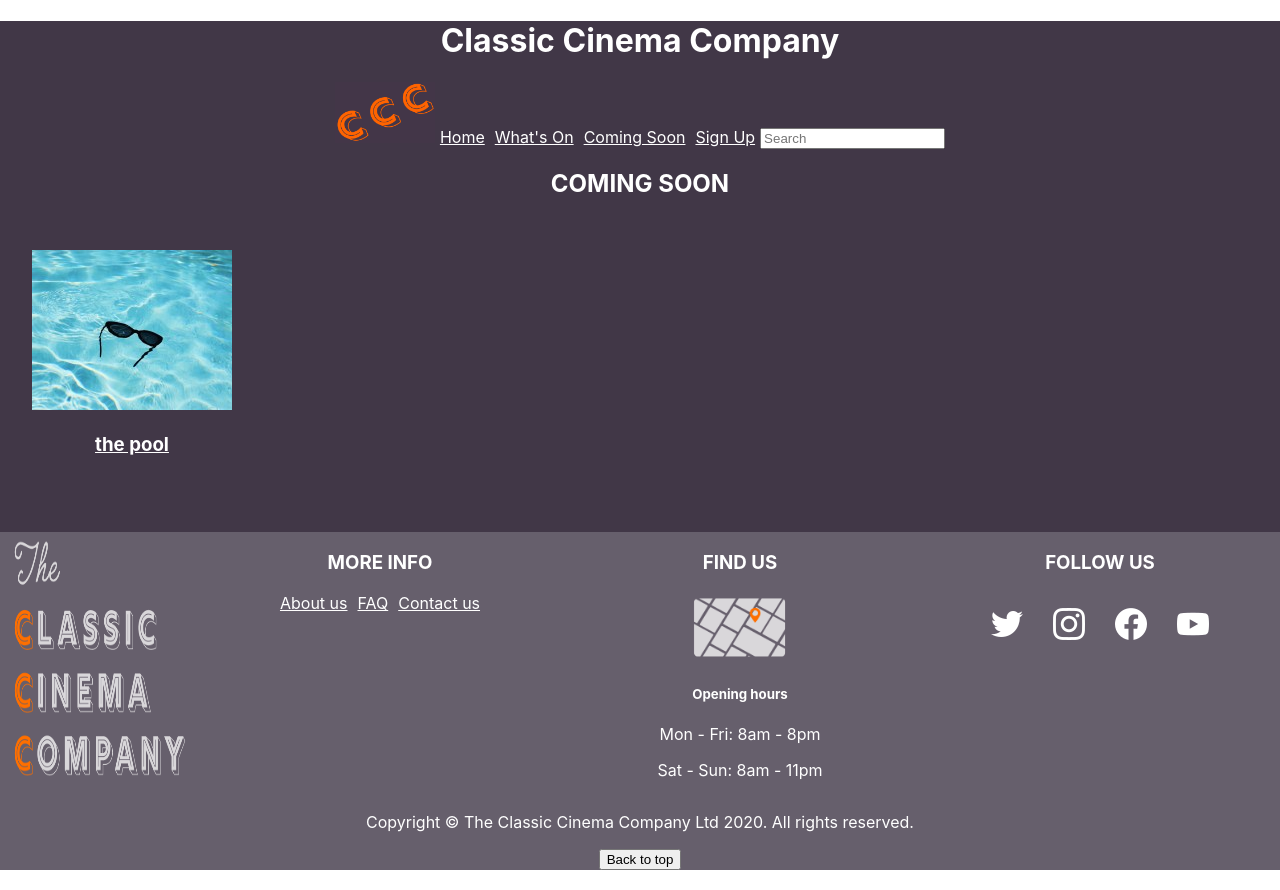
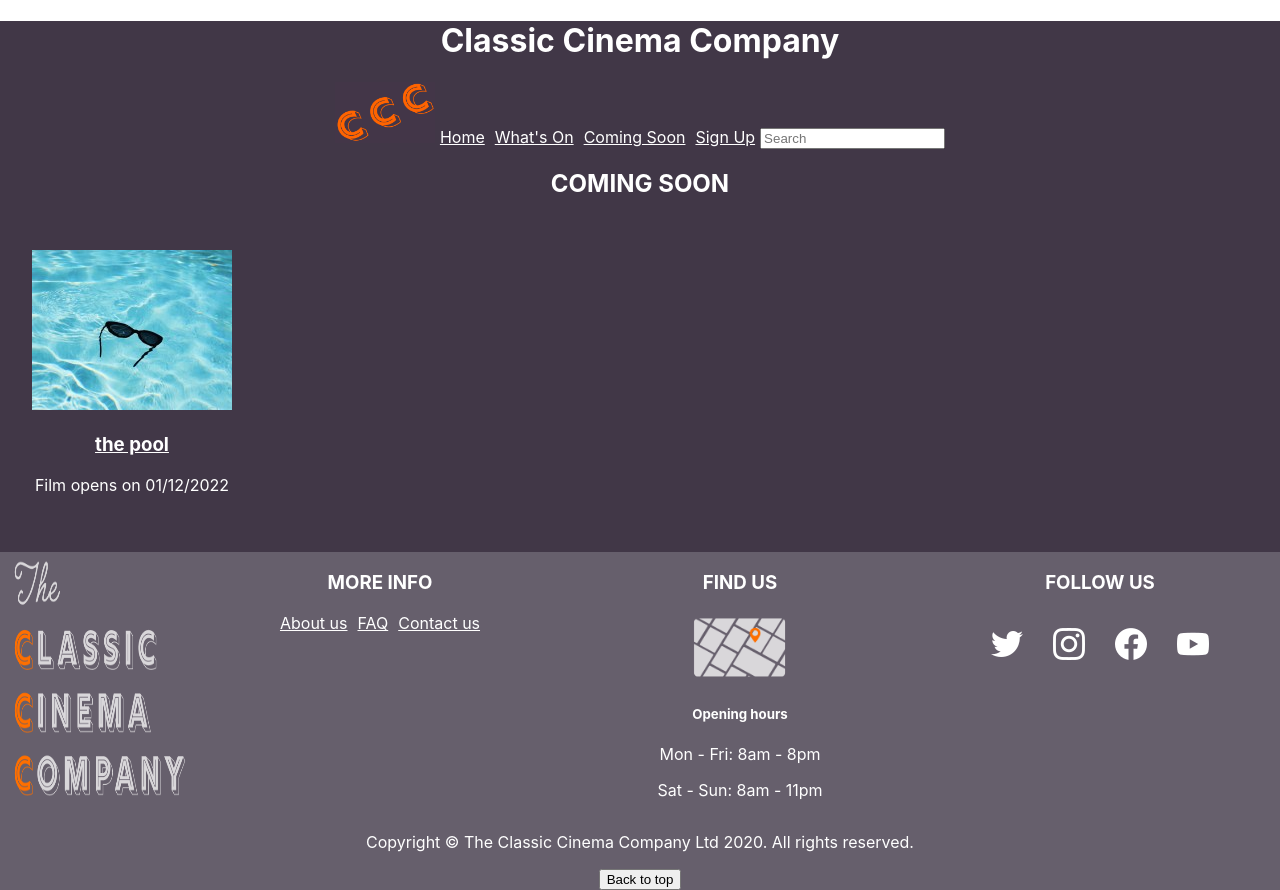
Before and after one commit to SomniGiggles/ReactTraining, a React (Create React App) app in the folder classic-cinema-company/: page /comingsoon in a window 1280 px wide. Built offline with nearby package versions, Linux system fonts and the light colour scheme.

Commit message:
Film opens on...

```diff
--- a/classic-cinema-company/src/components/ComingSoon.jsx
+++ b/classic-cinema-company/src/components/ComingSoon.jsx
@@ -4,6 +4,10 @@ import { NavLink } from 'react-router-dom';
 import "./NowShowing.css";
 
 const ComingSoon = () => {
+    const formatDate = (textDate) => {
+        const date = new Date(Date.parse(textDate));
+        return date.toLocaleDateString('en-GB');
+    };
     const filmsNowShowing = filmsFile.films.filter(film => {
         if (!film.startingDate)
             return false;
@@ -14,6 +18,7 @@ const ComingSoon = () => {
         <div key={film.id} className="nowShowingMovie">
             <img src={`/${film.nowShowingSrcset.small}`} alt={film.nowShowingSrcset.small} />
             <h3><NavLink className='filmTitle' to={`/films/${film.id}`}>{film.title}</NavLink></h3>
+            <label>Film opens on {formatDate(film.startingDate)}</label>
         </div>
         );
     })
```
